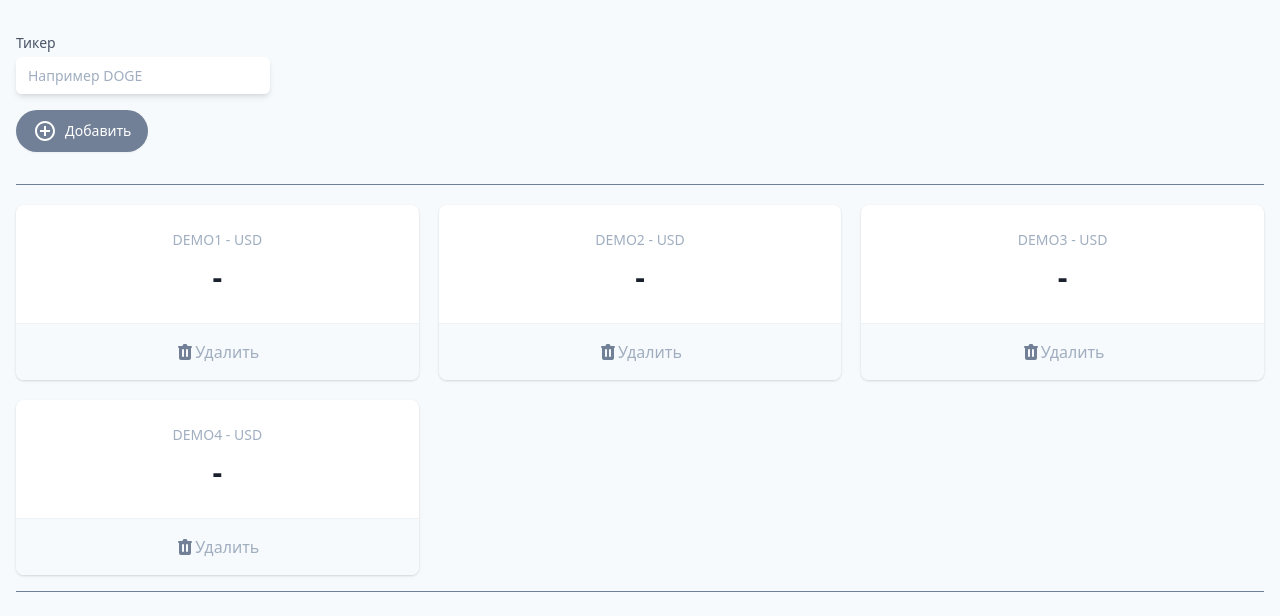
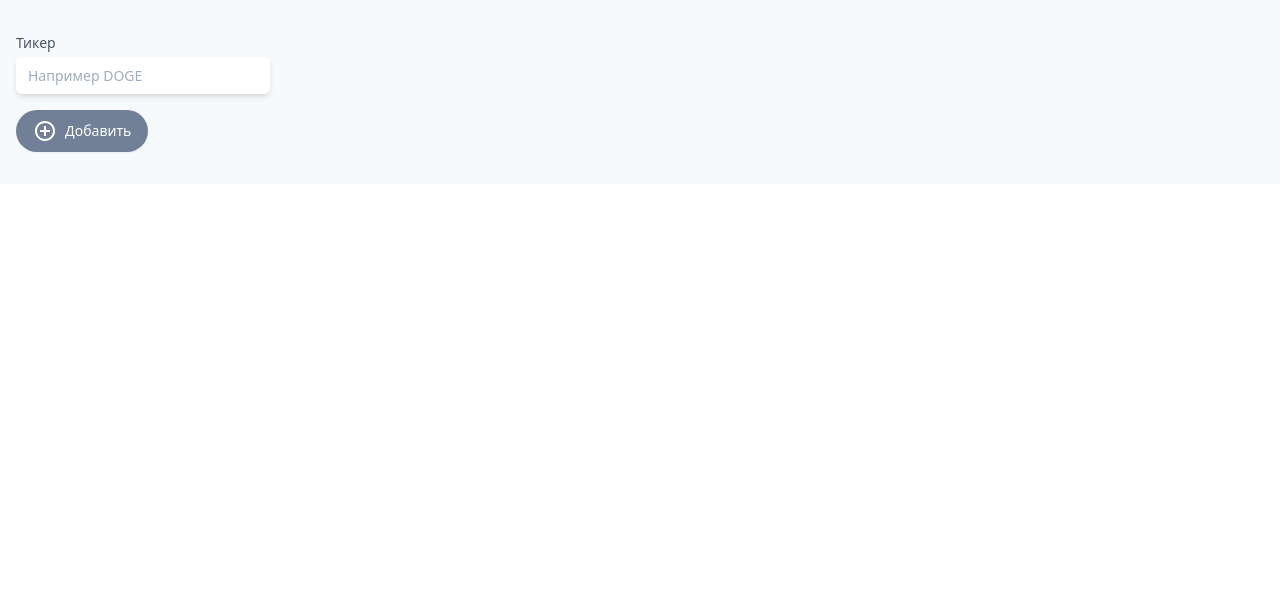
Before and after one commit to AncleMarvel/cryptonomicon, a Vue app: page / in a window 1280 px wide. Shown: the top 616 px of the page. Built offline with nearby package versions, Linux system fonts and the light colour scheme.

Commit message:
fetch api

```diff
--- a/src/App.vue
+++ b/src/App.vue
@@ -92,7 +92,7 @@
             "
           >
             <div class="px-4 py-5 sm:p-6 text-center">
-              <dt class="text-sm font-medium text-gray-500 truncate">
+              <dt class="text-sm font-medium text-gray-500 truncate uppercase">
                 {{ t.name }} - USD
               </dt>
               <dd class="mt-1 text-3xl font-semibold text-gray-900">
@@ -138,7 +138,7 @@
         <hr class="w-full border-t border-gray-600 my-4" />
       </template>
       <section v-if="sel" class="relative">
-        <h3 class="text-lg leading-6 font-medium text-gray-900 my-8">
+        <h3 class="text-lg leading-6 font-medium text-gray-900 my-8 uppercase">
           {{ sel.name }} - USD
         </h3>
         <div class="flex items-end border-gray-600 border-b border-l h-64">
@@ -185,13 +185,9 @@ export default {
   data() {
     return {
       ticker: "",
-      tickers: [
-        { name: "DEMO1", price: "-" },
-        { name: "DEMO2", price: "-" },
-        { name: "DEMO3", price: "-" },
-        { name: "DEMO4", price: "-" }
-      ],
-      sel: null
+      tickers: [],
+      sel: null,
+      apiKey: "81b05db8496581d7d2a2f7dee21dc20505c4eb8ed23072e1b9f00cb11f68a664"
     };
   },
   methods: {
@@ -206,6 +202,18 @@ export default {
       };
 
       this.tickers.push(newTicker);
+      setInterval(async () => {
+        const f = await fetch(
+          `https://min-api.cryptocompare.com/data/price?fsym=${newTicker.name}&tsyms=USD&api_key=${this.apiKey}`
+        );
+        const data = await f.json();
+        // newTicker.price = data.USD; работает только во вью 2
+        if (this.tickers.find((t) => t.name === newTicker.name)) {
+          this.tickers.find((t) => t.name === newTicker.name).price =
+            data.USD > 1 ? data.USD.toFixed(2) : data.USD.toPrecision(2);
+        }
+      }, 3000);
+
       this.ticker = "";
     },
 
```
Also changed, not shown: changes.txt.
